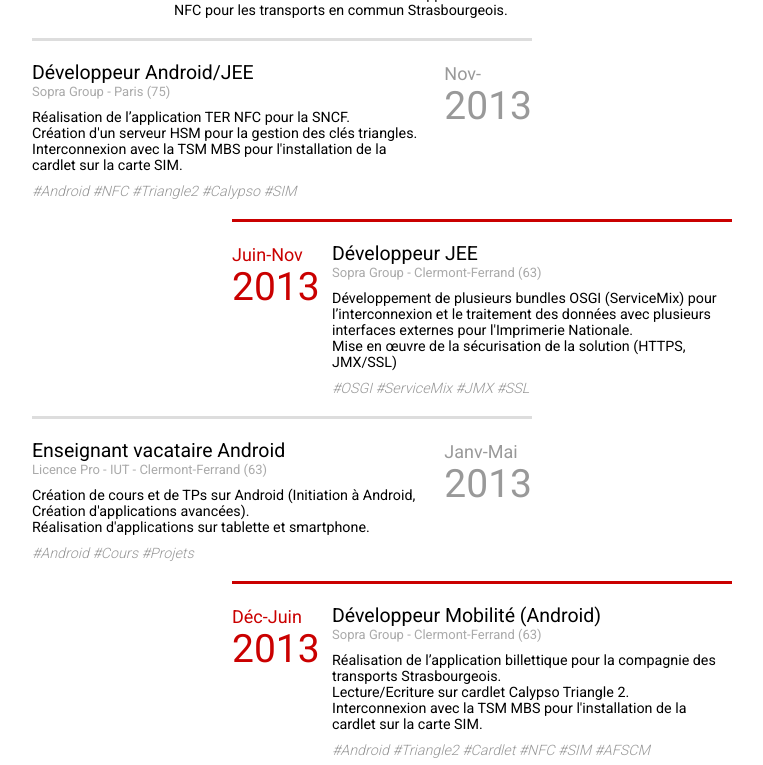
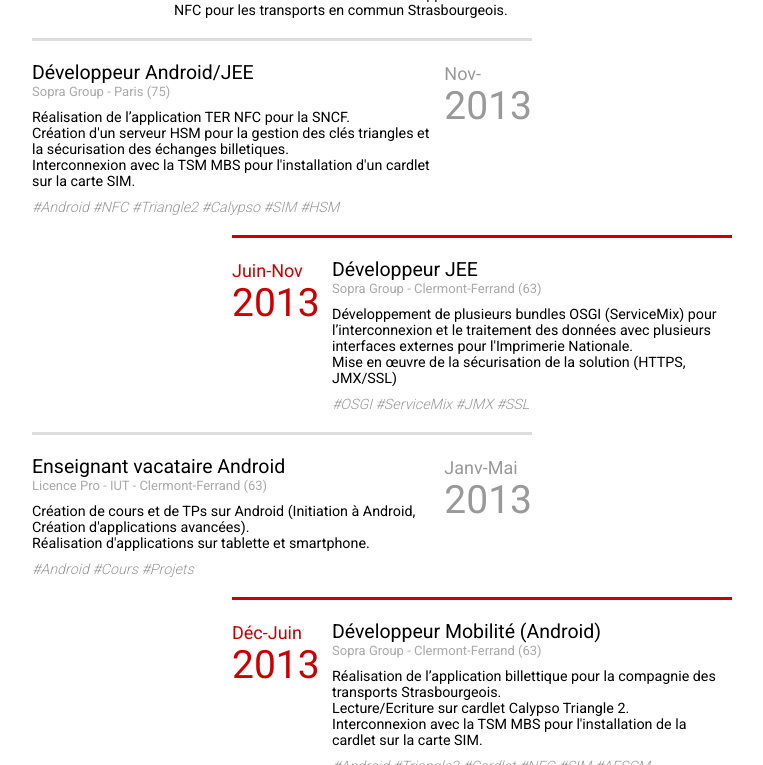
Before and after one commit to devnied/devnied.github.io, a Jekyll site: the page built from apropos.html, in a window 1280 px wide and 900 px high, scrolled down 501 px, cut to the strip 135-900 px from the top of the window. Shown: the whole strip, without its empty margins (258-1021 px from the left). Built offline with Jekyll 4.4.1, drawn with Linux system fonts in a browser that asks for light colours; some web fonts are replaced; Markdown is read by kramdown in place of the engine named in the settings.

Commit message:
Update apropos.html

```diff
--- a/apropos.html
+++ b/apropos.html
@@ -21,10 +21,10 @@
     	<p class="sub-title"><a href="http://www.sopra-group.com/">Sopra Group</a> - Paris (75)</p>
     	<p class="content">
     		Réalisation de l’application TER NFC pour la SNCF.<br/>
-    		Création d'un serveur HSM pour la gestion des clés triangles.<br/>
-    		Interconnexion avec la TSM MBS pour l'installation de la cardlet sur la carte SIM.<br/>
+    		Création d'un serveur HSM pour la gestion des clés triangles et la sécurisation des échanges billetiques.<br/>
+    		Interconnexion avec la TSM MBS pour l'installation d'un cardlet sur la carte SIM.<br/>
 		</p>
-		<p class="skill">#Android #NFC #Triangle2 #Calypso #SIM</p>
+		<p class="skill">#Android #NFC #Triangle2 #Calypso #SIM #HSM</p>
     </div>
     <div class="timeslot even">
     	<span class="year-month"><span class="month">Juin-Nov</span>2013</span>
```
